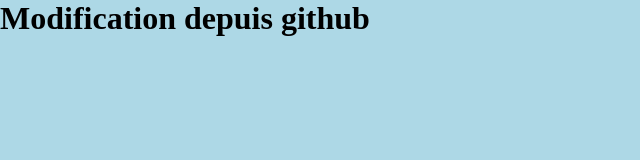
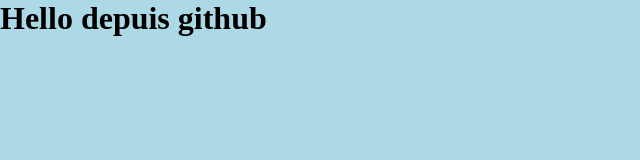
Before and after one commit to wikode/git_training, a plain HTML site: page index.html in a window 1280 px wide. Shown: the whole page, without its empty margins (0-640 px from the left). Drawn offline with Linux system fonts and the light colour scheme.

Commit message:
newfeature from github

```diff
--- a/index.html
+++ b/index.html
@@ -9,7 +9,7 @@
 </head>
 
 <body>
-    <h1>Modification depuis github</h1>
+    <h1>Hello depuis github</h1>
 
 
 
```
